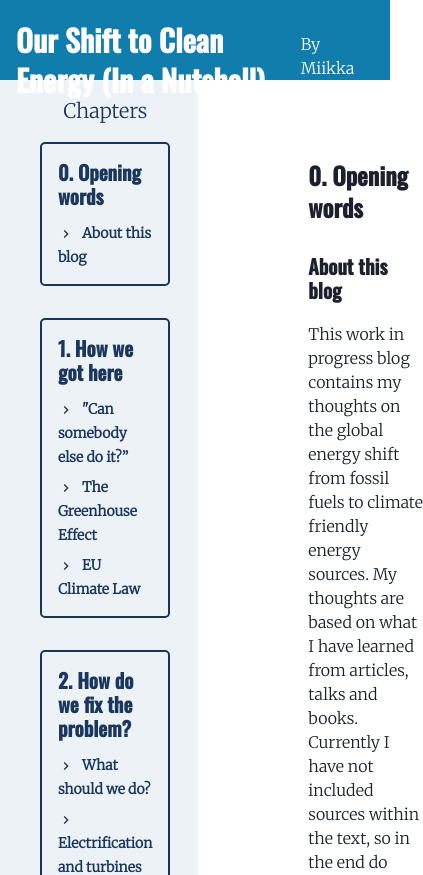
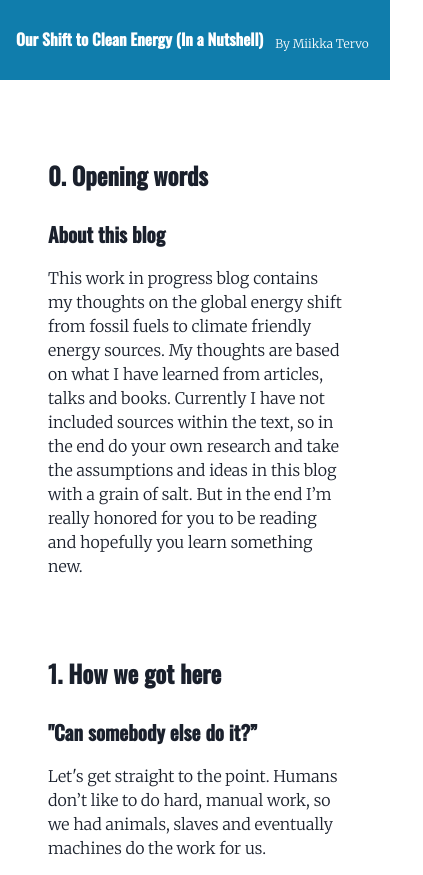
Before and after one commit to miikkatervo/energy-blog, a Next.js app: page / in a window 390 px wide. Shown: the top 875 px of the page, 423 px wide, since content can reach past the window. Built offline with nearby package versions, Linux system fonts and the light colour scheme.

Commit message:
add mobile friendliness

```diff
--- a/src/components/Layout.tsx
+++ b/src/components/Layout.tsx
@@ -3,6 +3,7 @@ import React from "react";
 import { NavBar } from "./NavBar";
 import SideBar from "./SideBar";
 import { WrapperVariant, Wrapper } from "./Wrapper";
+import useMediaQuery from "../hooks/useMediaQuery";
 
 interface LayoutProps {
   variant?: WrapperVariant;
@@ -11,15 +12,23 @@ interface LayoutProps {
 }
 
 export const Layout: React.FC<LayoutProps> = ({ children, variant, data }) => {
+  const isDesktop = useMediaQuery("(min-width: 800px)");
+
   return (
     <>
-      <NavBar />
-      <Flex>
-        <SideBar data={data} />
-        <Box ml={110}>
+      <NavBar isDesktop={isDesktop} />
+      {isDesktop ? (
+        <Flex>
+          <SideBar data={data} />
+          <Box ml={"5em"} mr={"5em"}>
+            <Wrapper variant={variant}>{children}</Wrapper>
+          </Box>
+        </Flex>
+      ) : (
+        <Box ml={"3em"} mr={"3em"}>
           <Wrapper variant={variant}>{children}</Wrapper>
         </Box>
-      </Flex>
+      )}
     </>
   );
 };
--- a/src/components/NavBar.tsx
+++ b/src/components/NavBar.tsx
@@ -1,23 +1,39 @@
 import { Flex, Heading, Link, Text, Box } from "@chakra-ui/react";
 import NextLink from "next/link";
 
-interface NavBarProps {}
+interface NavBarProps {
+  isDesktop: boolean;
+}
 
-export const NavBar: React.FC<NavBarProps> = ({}) => {
+export const NavBar: React.FC<NavBarProps> = ({ isDesktop }) => {
   return (
     <Flex zIndex={1} position="sticky" top={0} bg="#107dac" p={4} height={20}>
       <Flex flex={1} m="auto" align="center" maxW={1000}>
         <NextLink href="/">
           <Link>
+            {isDesktop ? (
               <Heading color="white">
                 Our Shift to Clean Energy (In a Nutshell)
               </Heading>
+            ) : (
+              <Heading as="h4" fontSize={16} color="white">
+                Our Shift to Clean Energy (In a Nutshell)
+              </Heading>
+            )}
           </Link>
         </NextLink>
         <Box height="100%" position="relative" ml={3}>
+          {isDesktop ? (
             <Box mt={4}>
               <Text color="white">By Miikka Tervo</Text>
             </Box>
+          ) : (
+            <Box mt={2}>
+              <Text fontSize={12} color="white">
+                By Miikka Tervo
+              </Text>
+            </Box>
+          )}
         </Box>
       </Flex>
     </Flex>
--- /dev/null
+++ b/src/hooks/useMediaQuery.tsx
@@ -0,0 +1,19 @@
+import { useState, useEffect } from "react";
+
+const useMediaQuery = (query) => {
+  const [matches, setMatches] = useState(false);
+
+  useEffect(() => {
+    const media = window.matchMedia(query);
+    if (media.matches !== matches) {
+      setMatches(media.matches);
+    }
+    const listener = () => setMatches(media.matches);
+    window.addEventListener("resize", listener);
+    return () => window.removeEventListener("resize", listener);
+  }, [matches, query]);
+
+  return matches;
+};
+
+export default useMediaQuery;
```
Also changed, not shown: 1 other file (tests, documents, lock files or other folders). Lines whose indentation alone changed are shown as unchanged.
